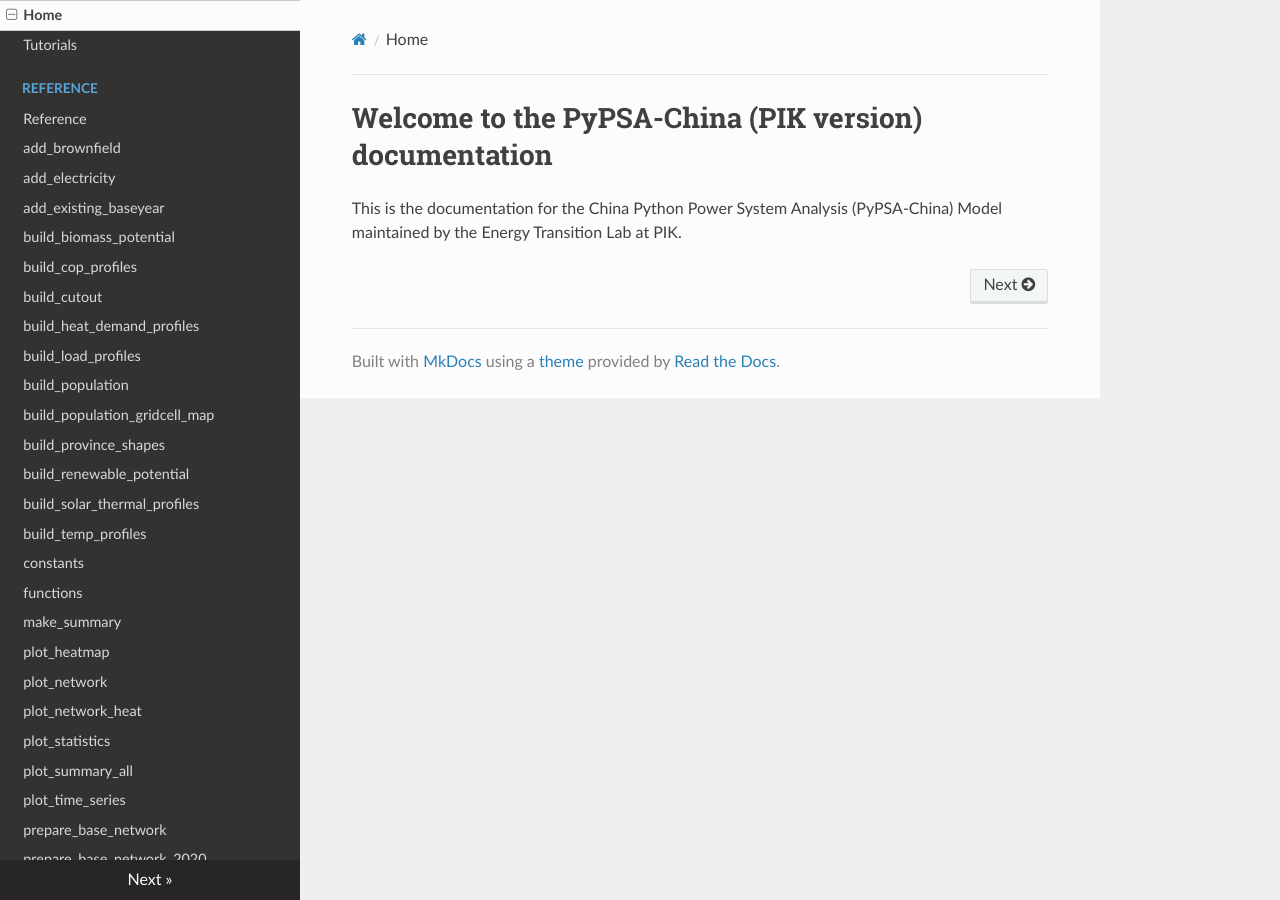
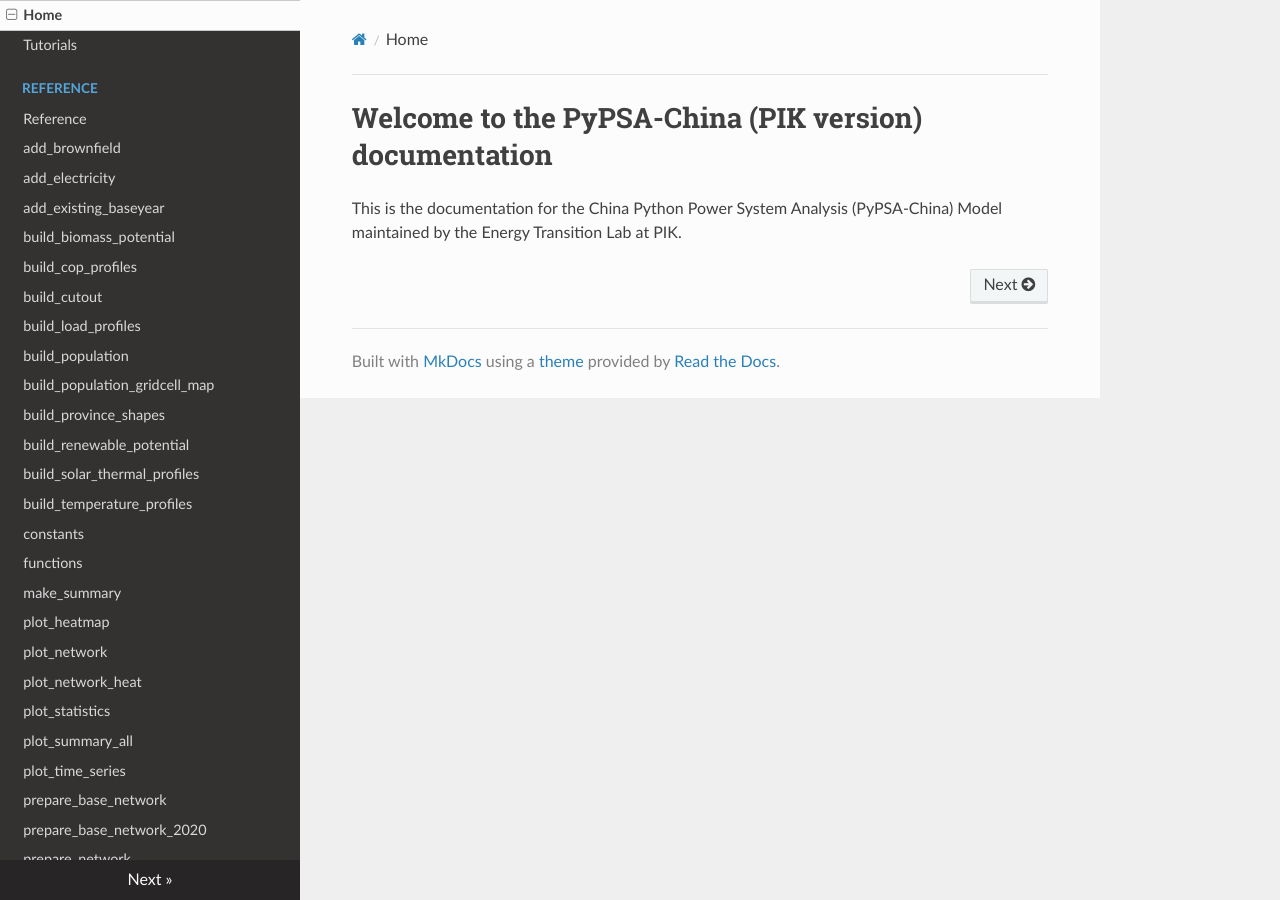
Before and after one commit to pik-piam/PyPSA-China-PIK, an MkDocs documentation site: the page built from docs/index.md, in a window 1280 px wide. Built offline with MkDocs 1.6.1, drawn with Linux system fonts in a browser that asks for light colours; nearby versions of some CDN libraries.

Commit message:
add CI/CD, minor fixes to mkdocs

```diff
--- a/mkdocs.yml
+++ b/mkdocs.yml
@@ -28,14 +28,13 @@ nav:
     - build_biomass_potential: docs/reference/build_biomass_potential.md
     - build_cop_profiles: docs/reference/build_cop_profiles.md
     - build_cutout: docs/reference/build_cutout.md
-    - build_heat_demand_profiles: docs/reference/build_heat_demand_profiles.md
     - build_load_profiles: docs/reference/build_load_profiles.md
     - build_population: docs/reference/build_population.md
     - build_population_gridcell_map: docs/reference/build_population_gridcell_map.md
     - build_province_shapes: docs/reference/build_province_shapes.md
     - build_renewable_potential: docs/reference/build_renewable_potential.md
     - build_solar_thermal_profiles: docs/reference/build_solar_thermal_profiles.md
-    - build_temp_profiles: docs/reference/build_temp_profiles.md
+    - build_temperature_profiles: docs/reference/build_temperature_profiles.md
     - constants: docs/reference/constants.md
     - functions: docs/reference/functions.md
     - make_summary: docs/reference/make_summary.md
@@ -52,6 +51,5 @@ nav:
     - readers: docs/reference/readers.md
     - solve_network: docs/reference/solve_network.md
     - solve_network_myopic: docs/reference/solve_network_myopic.md
-
   # - About: about.md
   # - Workflow Overview: workflow_overview.md
```
Also changed, not shown: 1 other file.
